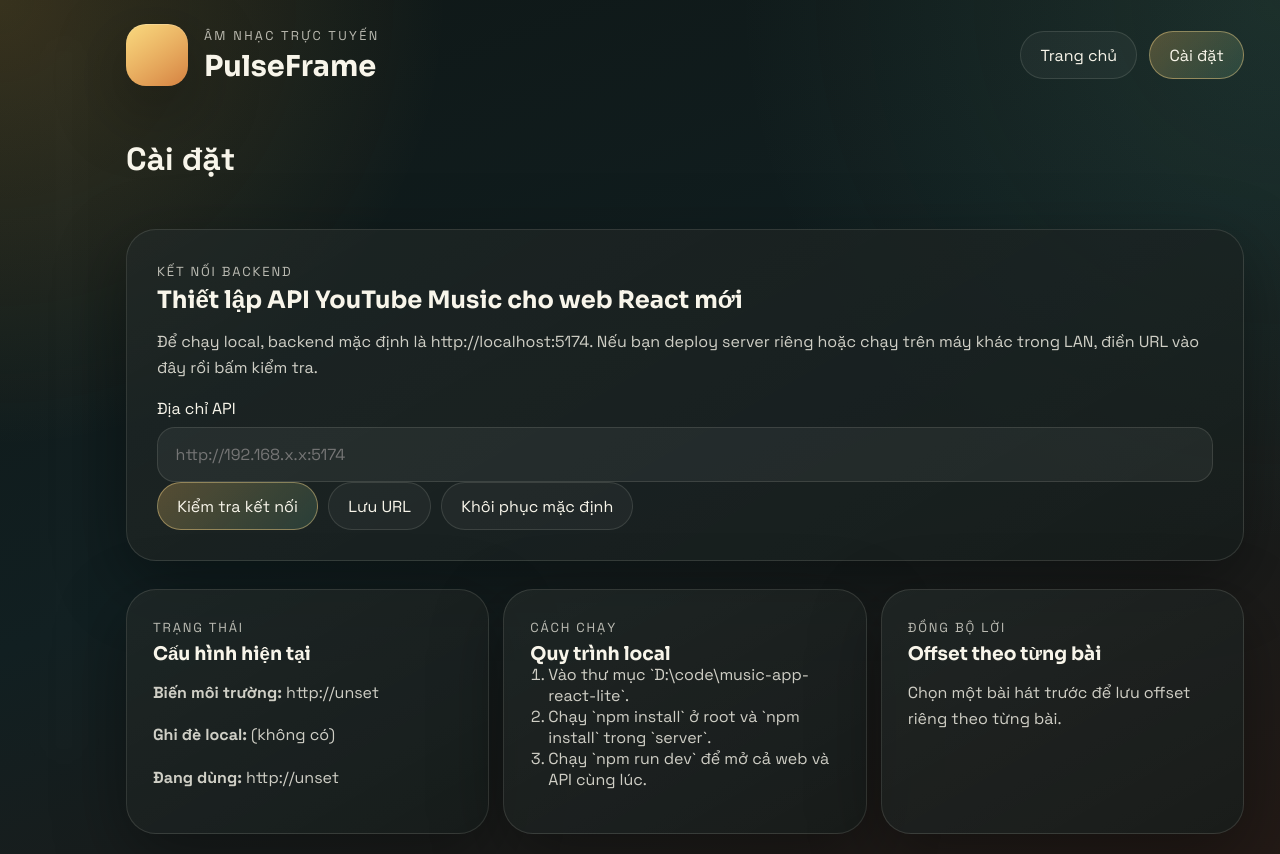
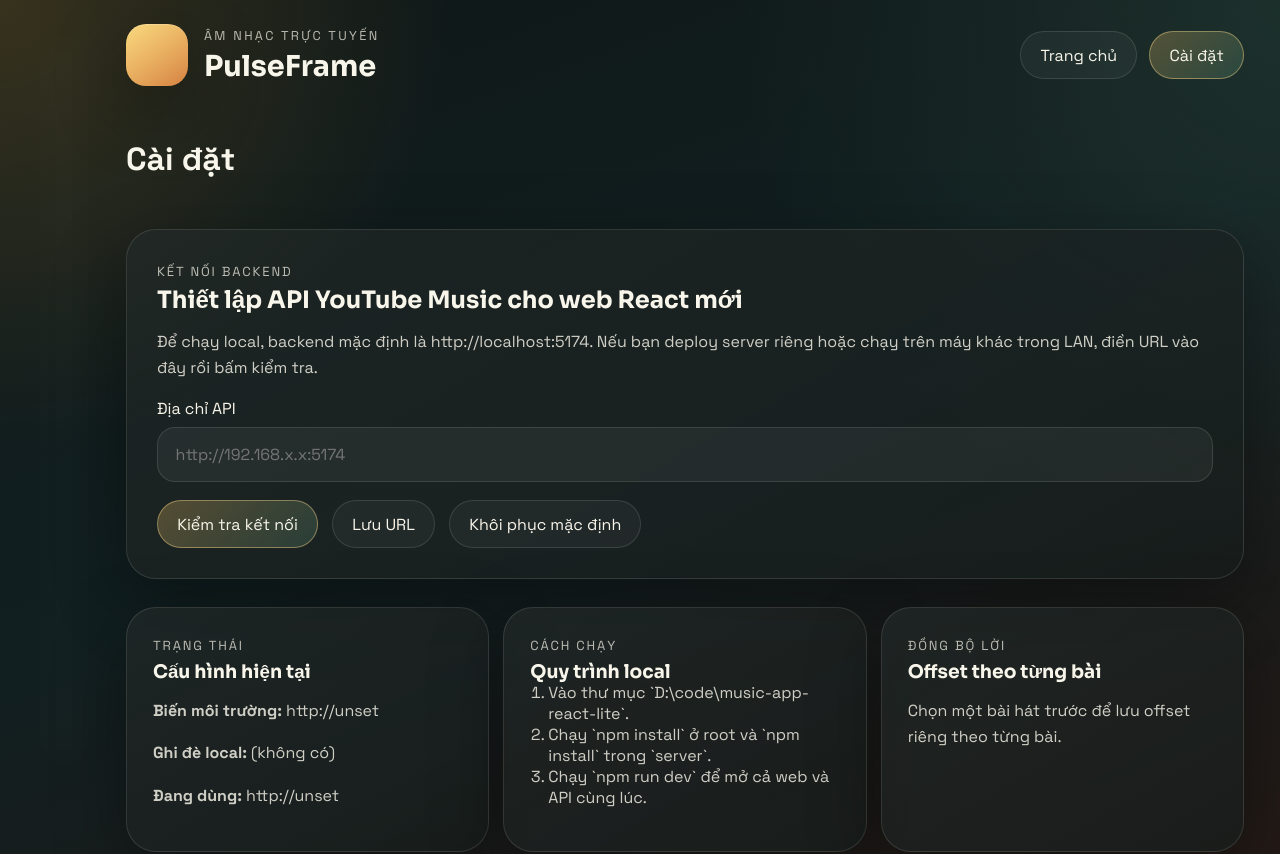
Before and after one commit to hieushopee/music-app-react-lite, a React (Vite) app: page /settings in a window 1280 px wide. Shown: the top 854 px of the page. Built offline with nearby package versions, Linux system fonts and the light colour scheme; no server answers.

Commit message:
Adjust settings action spacing

```diff
--- a/src/styles.css
+++ b/src/styles.css
@@ -1052,12 +1052,17 @@
 .settings-actions {
   display: flex;
   flex-wrap: wrap;
-  gap: 10px;
 }
 
 .song-card__actions {
   flex-wrap: nowrap;
   align-items: stretch;
+  gap: 10px;
+}
+
+.settings-actions {
+  gap: 14px;
+  margin-top: 18px;
 }
 
 .song-card__actions .action-chip {
```
